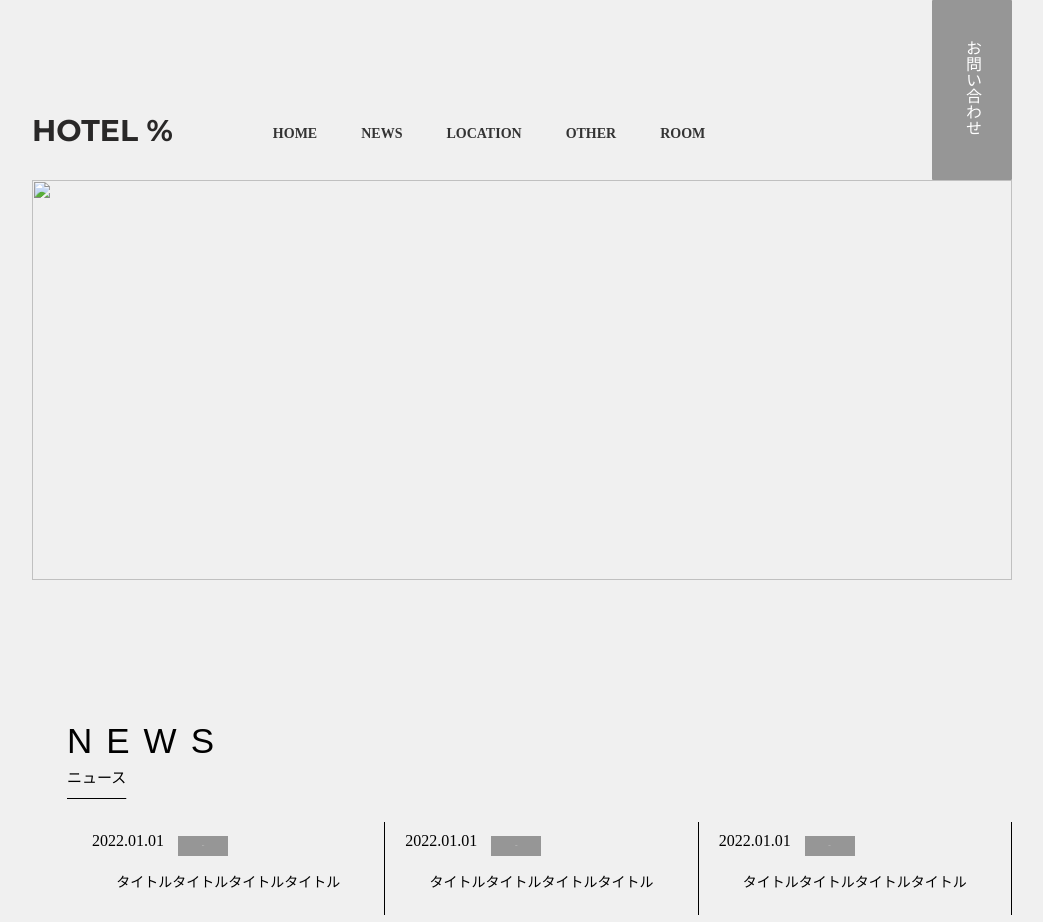
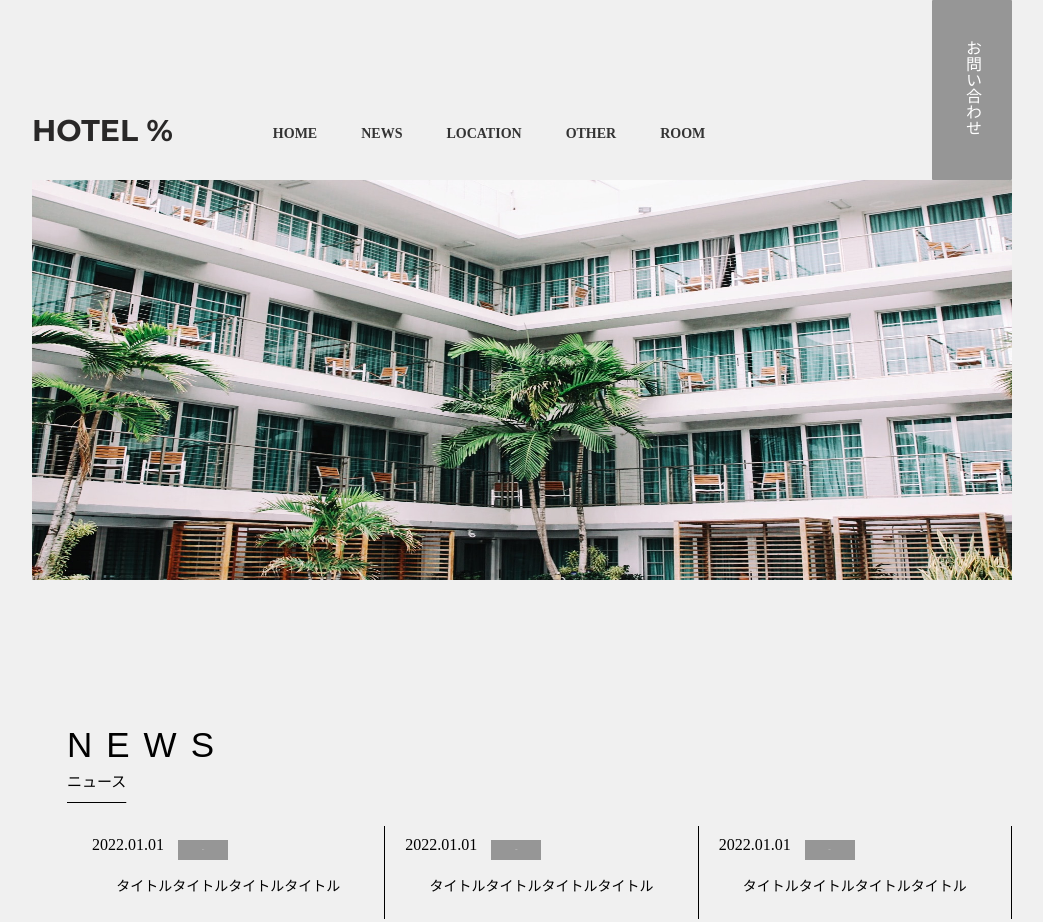
Before and after one commit to kahosalmon/new.github.io, a plain HTML site: page index.html in a window 1280 px wide. Shown: the top 922 px of the page, without its empty margins (118-1161 px from the left). Drawn offline with Linux system fonts and the light colour scheme; files whose address does not match are found by name.

Commit message:
Update index.html

```diff
--- a/index.html
+++ b/index.html
@@ -26,7 +26,7 @@
 
 <main>
   <section id="banner">
-    <img src="photo/bilding.jpg" class="top-baner">
+    <img src="https://github.com/kahosalmon/new.github.io/blob/main/bilding.jpg?raw=true" class="top-baner">
   </section>
 
   <section id="news">
```
